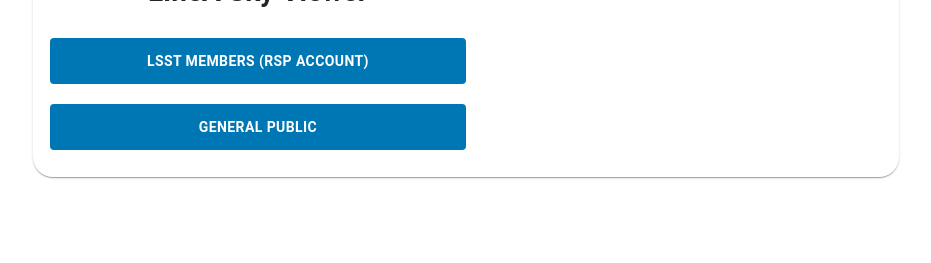
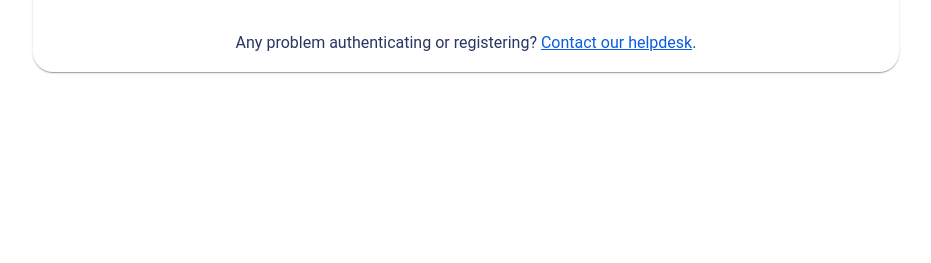
Before and after one commit to linea-it/sky-viewer, a Django app: template backend/sky_viewer/templates/pages/linea_login.html in a window 1280 px wide. Shown: the part 537-800 px from the top of the page, without its empty margins (174-1105 px from the left). Run offline with Django 5.2, Linux system fonts and the light colour scheme; the template is opened without the code that fills it, so the values that code supplies are empty; parts of the project's set-up code (start-up, migrations or seed data) failed here and were passed over; some libraries are stand-ins or nearby versions.

Commit message:
Fix: restore login page template broken by bad merge
Merge commit 677c98e silently combined two independent, non-conflicting
edits to linea_login.html: main's "Sky Viewer" version (registration
links already removed in d1ce002) and a stale "Science Platform" copy
carried by feature/systematic_maps. Since git found no textual overlap,
it kept both welcome blocks, closing the flex-row div early and pushing
the second block outside the flex container — causing the duplicated,
overlapping login screen seen in production/staging.

Restores the template to main's pre-merge content (9f7ca4c): single
logo + "LIneA Sky Viewer" block, no registration links

```diff
--- a/backend/sky_viewer/templates/pages/linea_login.html
+++ b/backend/sky_viewer/templates/pages/linea_login.html
@@ -4,7 +4,6 @@
 
 {% block body %}
   <!-- <body style="margin: 0; height: 100vh; display: flex; align-items: center; justify-content: center; background-image: url('{% static 'images/background.jpg' %}'); background-repeat: round; background-attachment: fixed; font-family: 'Roboto', sans-serif;"> -->
-
   <body style="margin: 0;
                height: 100vh;
                display: flex;
@@ -29,7 +28,9 @@
                   padding: 0 2rem">
         <div style="flex: 0 0 auto; width: 50%;">
           <div style="max-width: 500px; margin: 5rem 5rem 0 0;">
-          <img src="{% static 'images/linea-logo.png' %}" alt="LIneA Logo" style="max-width: 100%;
+            <img src="{% static 'images/linea-logo.png' %}"
+                 alt="LIneA Logo"
+                 style="max-width: 100%;
                         height: 247px;
                         width: 300px" />
           </div>
@@ -41,7 +42,7 @@
                       align-items: center;
                       margin-bottom: 12px">
             <h3 style="margin-bottom: 0px; margin-top: 3rem; font-weight: bold;">Welcome to</h3>
-          <h3 style="font-weight: bold;">LIneA Science Platform</h3>
+            <h3 style="font-weight: bold;">LIneA Sky Viewer</h3>
           </div>
           <div style="border: 0;
                       display: inline-flex;
@@ -52,7 +53,8 @@
                       vertical-align: top;
                       margin: 10px 0;
                       width: 100%">
-          <a href="{{ settings.RUBIN_LOGIN_URL }}" style="width: 100%;
+            <a href="{{ settings.RUBIN_LOGIN_URL }}"
+               style="width: 100%;
                       padding: 8px 16px;
                       font-size: 14px;
                       box-sizing: border-box;
@@ -86,7 +88,8 @@
                       vertical-align: top;
                       margin: 10px 0;
                       width: 100%">
-          <a href="{{ settings.LINEA_LOGIN_URL }}" style="width: 100%;
+            <a href="{{ settings.LINEA_LOGIN_URL }}"
+               style="width: 100%;
                       padding: 8px 16px;
                       font-size: 14px;
                       box-sizing: border-box;
@@ -111,36 +114,17 @@
               <span style="margin-left: auto; margin-right: auto;">General Public</span>
             </a>
           </div>
-        <p style="color: #283661; text-align: center; margin-top: 10px;">
-          New user? Register here: <a
-            href="https://docs.google.com/forms/d/e/1FAIpQLSdpPhOpFnb4zS-DwMEgYG-n6RWoBWpxKfRvzUnIr_v5ZSYmaA/viewform"
-            target="_blank" style="color: #095ce0">English</a> or <a
-            href="https://docs.google.com/forms/d/e/1FAIpQLScQuUTV7Wc-C10gWNcznorbW5mOQlGkFAXUikd0R7JzsdgSfQ/viewform"
-            target="_blank" style="color: #095ce0">Português</a>.
-        </p>
         </div>
       </div>
-
-    <div style="flex: 0 0 auto; width: 50%;">
-      <div
-        style="display: flex; flex-direction: column; justify-content: flex-start; align-items: center; margin-bottom: 12px;">
-        <h3 style="margin-bottom: 0px; margin-top: 3rem; font-weight: bold;">Welcome to</h3>
-        <h3 style="font-weight: bold;">LIneA Sky Viewer</h3>
-      </div>
-      <div
-        style="border: 0; display: inline-flex; padding: 0; position: relative; min-width: 0; flex-direction: column; vertical-align: top; margin: 10px 0; width: 100%;">
-        <a href="{{ settings.RUBIN_LOGIN_URL }}"
-          style="width: 100%; padding: 8px 16px; font-size: 14px; box-sizing: border-box; transition: background-color 250ms cubic-bezier(0.4, 0, 0.2, 1) 0ms, box-shadow 250ms cubic-bezier(0.4, 0, 0.2, 1) 0ms, border 250ms cubic-bezier(0.4, 0, 0.2, 1) 0ms; font-weight: 700; line-height: 2; border-radius: 4px; letter-spacing: 0.02857em; text-transform: uppercase; background-color: rgb(0, 119, 181); color: #fff; display: inline-block; margin-bottom: 0; text-align: center; touch-action: manipulation; cursor: pointer; border: 1px solid transparent; user-select: none; text-decoration: none; display: flex; align-items: center;">
-          <span style="margin-left: auto; margin-right: auto;">LSST Members (RSP account)</span>
-        </a>
-      </div>
-      <div
-        style="border: 0; display: inline-flex; padding: 0; position: relative; min-width: 0; flex-direction: column; vertical-align: top; margin: 10px 0; width: 100%;">
-        <a href="{{ settings.LINEA_LOGIN_URL }}"
-          style="width: 100%; padding: 8px 16px; font-size: 14px; box-sizing: border-box; transition: background-color 250ms cubic-bezier(0.4, 0, 0.2, 1) 0ms, box-shadow 250ms cubic-bezier(0.4, 0, 0.2, 1) 0ms, border 250ms cubic-bezier(0.4, 0, 0.2, 1) 0ms; font-weight: 700; line-height: 2; border-radius: 4px; letter-spacing: 0.02857em; text-transform: uppercase; background-color: rgb(0, 119, 181); color: #fff; display: inline-block; margin-bottom: 0; text-align: center; touch-action: manipulation; cursor: pointer; border: 1px solid transparent; user-select: none; text-decoration: none; display: flex; align-items: center;">
-          <span style="margin-left: auto; margin-right: auto;">General Public</span>
-        </a>
-      </div>
+      <div style="margin: 0 8px; max-width: 100%; text-align: justify;">
+        <p style="color: #283661;
+                  margin-top: 2rem;
+                  margin-bottom: 0rem;
+                  text-align: center">
+          Any problem authenticating or registering? <a href="mailto:helpdesk@linea.org.br"
+    target="_blank"
+    style="color: #095ce0">Contact our helpdesk</a>.
+        </p>
       </div>
     </div>
   </body>
```
Lines whose indentation alone changed are shown as unchanged.
